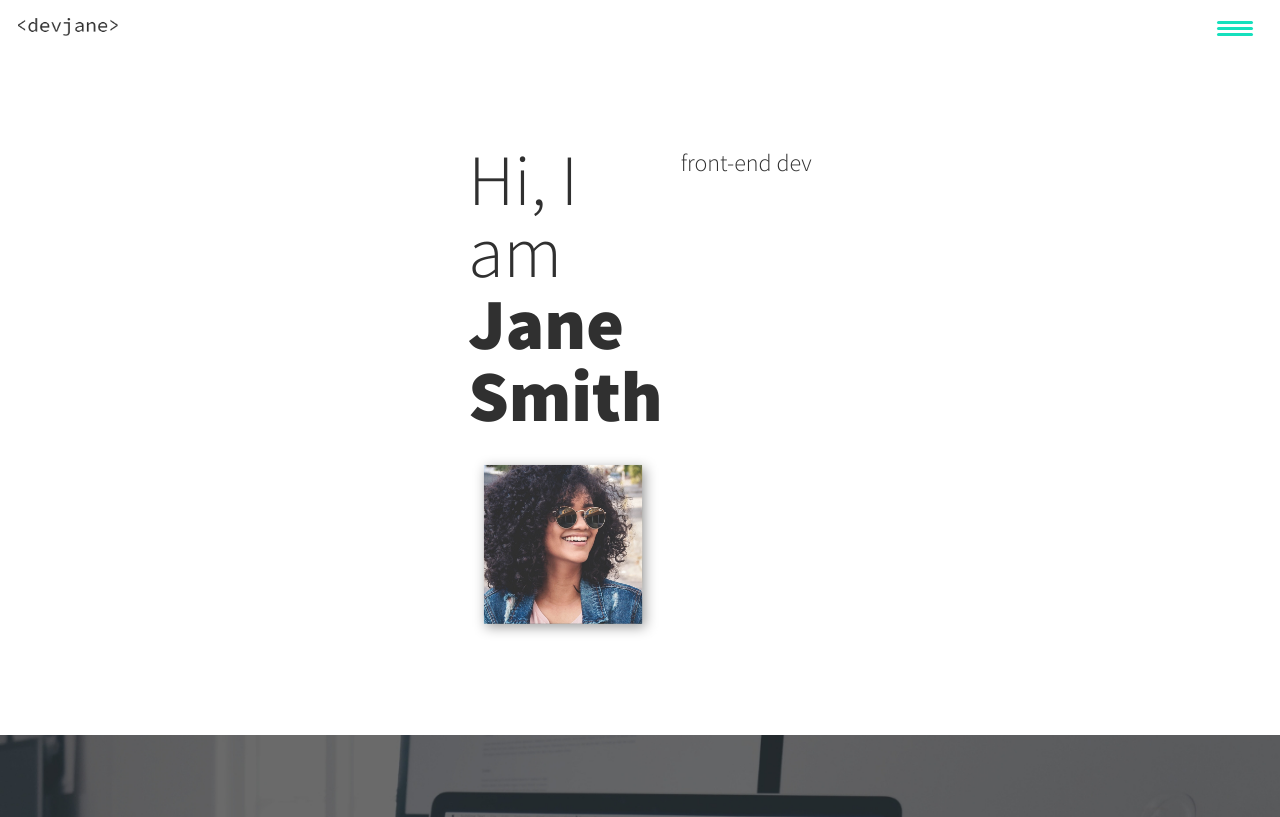
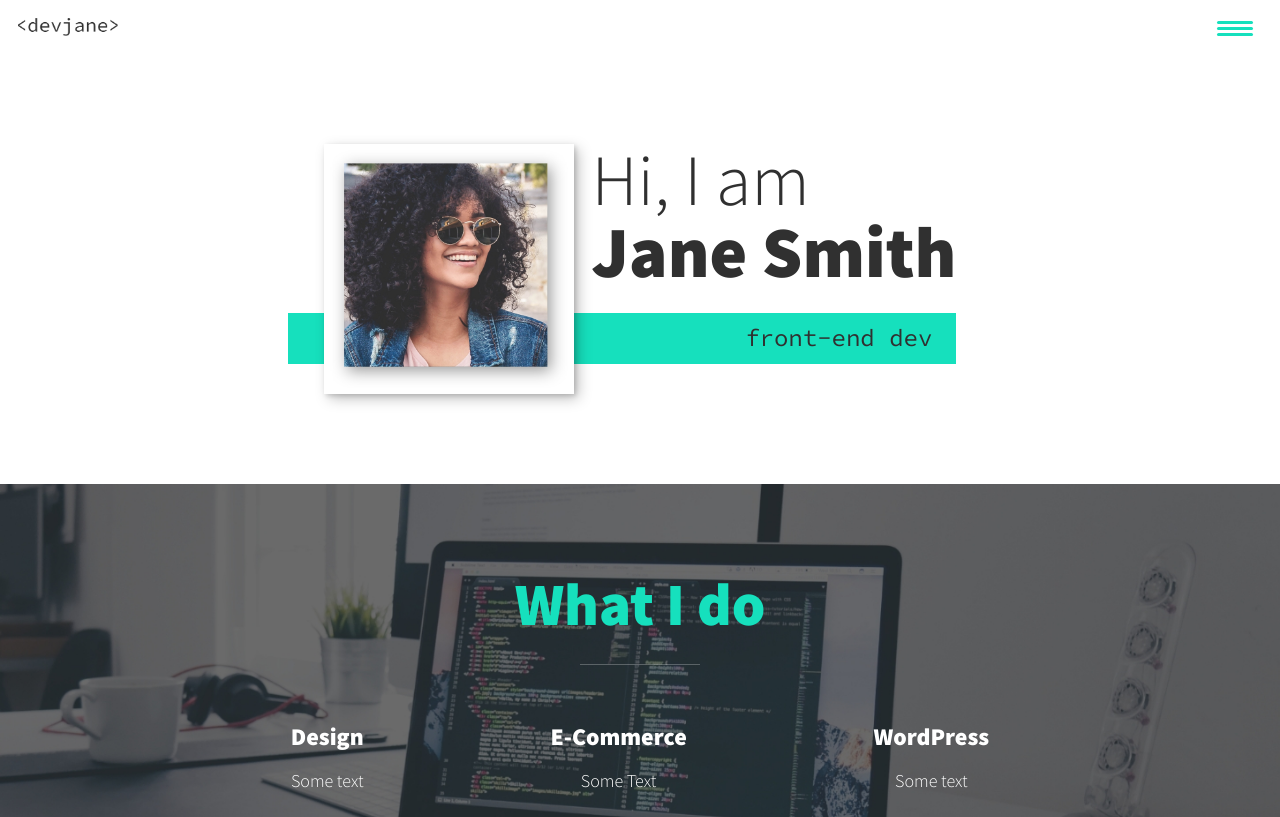
Before and after one commit to JF451/PersonalWebsite, a plain HTML site: page index.html in a window 1280 px wide. Shown: the top 817 px of the page. Drawn offline with nearby package versions, Linux system fonts and the light colour scheme.

Commit message:
Fixed Home Page

```diff
--- a/index.html
+++ b/index.html
@@ -38,13 +38,15 @@
         </header>
 
         <!-- Introduction -->
+        <!-- Introduction -->
         <section class="intro" id="home">
             <h1 class="section__title section__title--intro">
                 Hi, I am <strong>Jane Smith</strong>
             </h1>
-            <p class="section__subtitle section_subtitle--intro">front-end dev</p>
-            <img src="img/dev-jane-01.jpg" alt="a picture of Jane Smith smiling">
+            <p class="section__subtitle section__subtitle--intro">front-end dev</p>
+            <img src="img/dev-jane-01.jpg" alt="a picture of Jane Smith smiling" class="intro__img">
         </section>
+
 
         <!-- My Services -->
     <section class="my-services" id="services">
```
